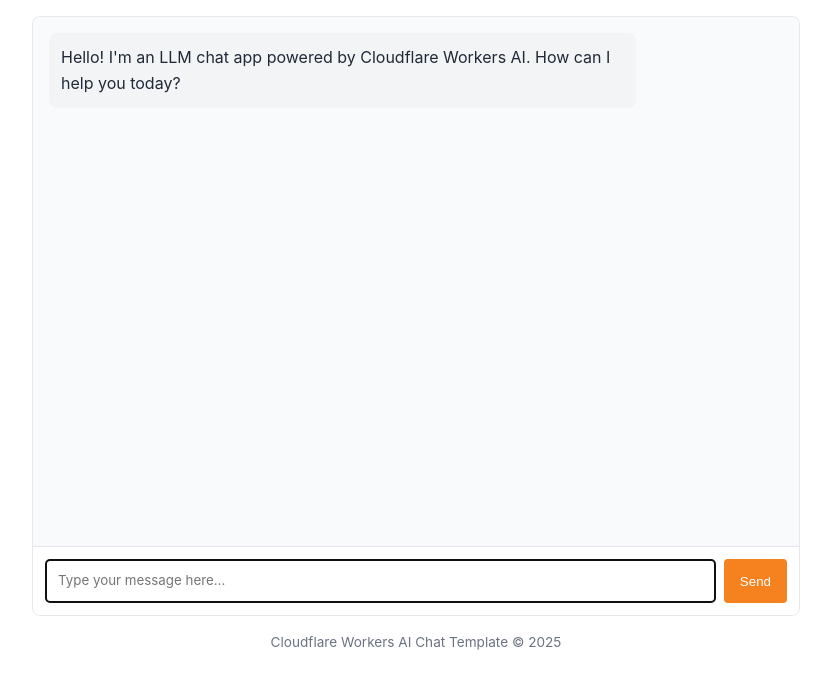
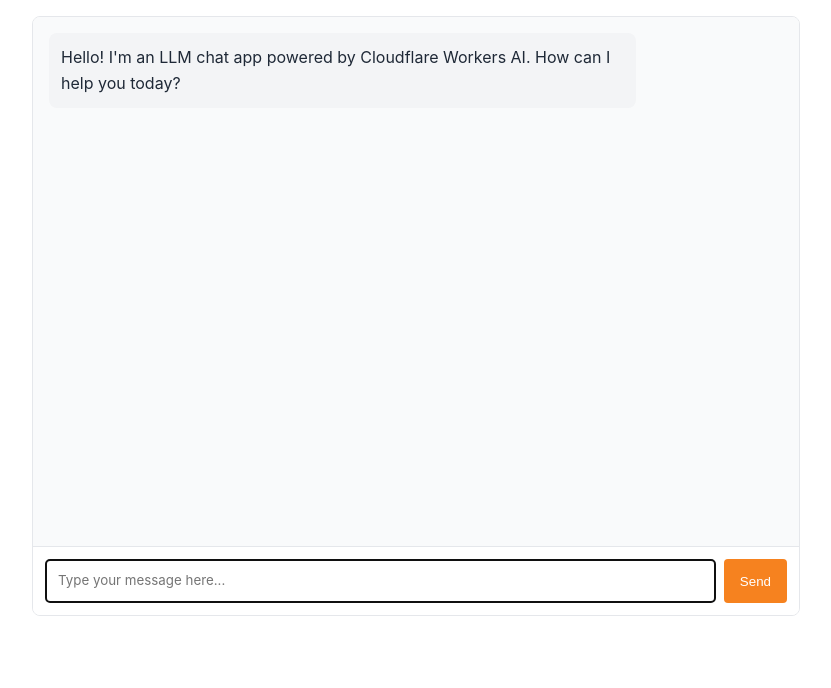
Before and after one commit to capmapt/llm-chat-app-template, a website: page public/index.html in a window 1280 px wide. Shown: the whole page, without its empty margins (224-1055 px from the left). Drawn offline with Linux system fonts and the light colour scheme.

Commit message:
Update index.html

```diff
--- a/public/index.html
+++ b/public/index.html
@@ -164,10 +164,6 @@
       </div>
     </div>
 
-    <footer>
-      <p>Cloudflare Workers AI Chat Template &copy; 2025</p>
-    </footer>
-
     <!-- Chat app script -->
     <script src="chat.js"></script>
   </body>
```
